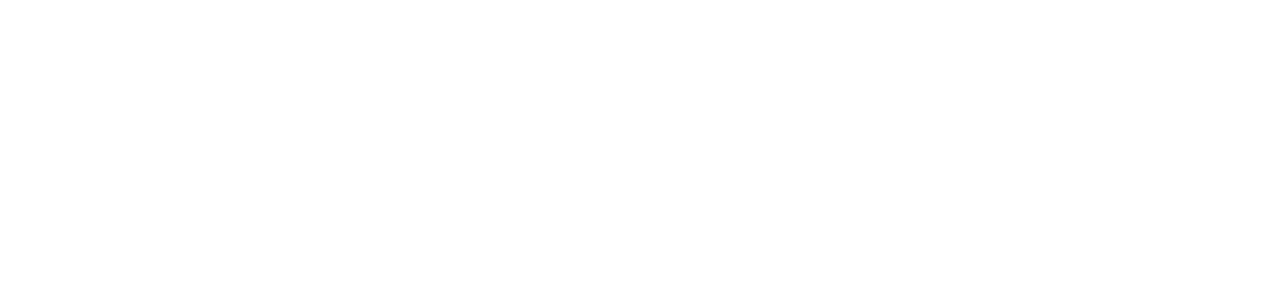
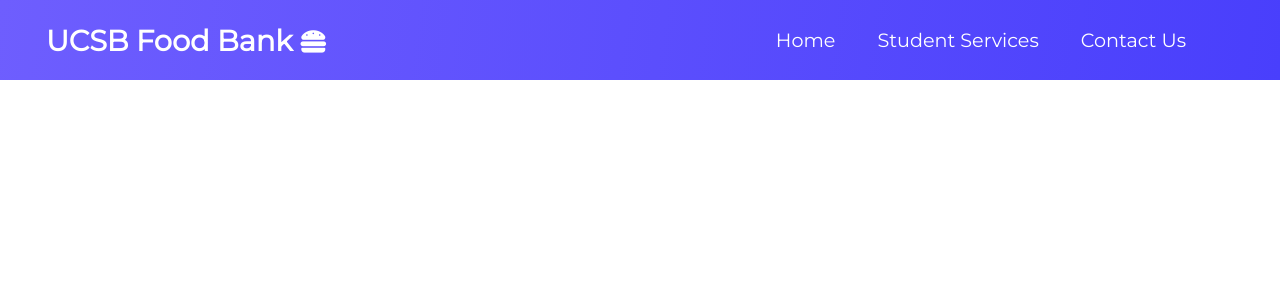
Before and after one commit to ucsb-cs148-s21/1pm-t2-food-bank, a React (Create React App) app: page / in a window 1280 px wide. Shown: the top 300 px of the page. Built offline with nearby package versions, Linux system fonts and the light colour scheme.

Commit message:
lw - add basic navbar

```diff
--- a/public/index.html
+++ b/public/index.html
@@ -10,6 +10,11 @@
       content="Web site created using create-react-app"
     />
     <link rel="apple-touch-icon" href="%PUBLIC_URL%/logo192.png" />
+    <link rel="stylesheet" href="https://use.fontawesome.com/releases/v5.15.3/css/all.css"
+    integrity="sha384-SZXxX4whJ79/gErwcOYf+zWLeJdY/qpuqC4cAa9rOGUstPomtqpuNWT9wdPEn2fk" crossorigin="anonymous">
+    <link rel="preconnect" href="https://fonts.gstatic.com">
+    <link rel="preconnect" href="https://fonts.gstatic.com">
+    <link href="https://fonts.googleapis.com/css2?family=Montserrat&display=swap" rel="stylesheet">
     <!--
       manifest.json provides metadata used when your web app is installed on a
       user's mobile device or desktop. See https://developers.google.com/web/fundamentals/web-app-manifest/
--- a/src/App.css
+++ b/src/App.css
@@ -1,42 +1,6 @@
-.App {
-  text-align: center;
+* {
+  box-sizing: border-box;
+  margin: 0;
+  padding: 0;
+  font-family: 'Montserrat', sans-serif;
 }
-
-.App-logo {
-  height: 40vmin;
-  pointer-events: none;
-}
-
-@media (prefers-reduced-motion: no-preference) {
-  .App-logo {
-    animation: App-logo-spin infinite 20s linear;
-  }
-}
-
-.App-header {
-  background-color: #282c34;
-  min-height: 100vh;
-  display: flex;
-  flex-direction: column;
-  align-items: center;
-  justify-content: center;
-  font-size: calc(30px + 2vmin);
-  color: white;
-}
-
-.App-link {
-  color: #61dafb;
-}
-
-.App.code {
-  font-size: calc(20px + 2vmin);
-}
-
-@keyframes App-logo-spin {
-  from {
-    transform: rotate(0deg);
-  }
-  to {
-    transform: rotate(360deg);
-  }
-}
--- a/src/App.js
+++ b/src/App.js
@@ -1,9 +1,11 @@
+import React from 'react';
+import Navbar from "./components/Navbar/Navbar"
 import './App.css';
 
 function App() {
   return (
     <div className="App">
-
+      <Navbar />
     </div>
   );
 }
--- /dev/null
+++ b/src/components/Navbar/MenuItems.js
@@ -0,0 +1,22 @@
+export const MenuItems = [
+    {
+        title: 'Home',
+        url: '#',
+        cName: 'nav-links'
+    },
+    {
+        title: 'Student Services',
+        url: '#',
+        cName: 'nav-links'
+    },
+    {
+        title: 'Contact Us',
+        url: '#',
+        cName: 'nav-links'
+    },
+    {
+        title: 'Staff Login',
+        url: '#',
+        cName: 'nav-links-mobile'
+    }
+]
--- /dev/null
+++ b/src/components/Navbar/Navbar.css
@@ -0,0 +1,55 @@
+.NavbarItems {
+    background: linear-gradient(98deg, rgb(110, 94, 254) 0%, rgba(73,63,252,1) 100%);
+    height: 80px;
+    display: flex;
+    justify-content: center;
+    align-items: center;
+    font-size: 1.2rem;
+}
+
+.navbar-logo {
+    color: #fff;
+    justify-self: start;
+    margin-left: 20px;
+    cursor: pointer;
+}
+
+.fa-hamburger {
+    margin-left: 0.5rem;
+    font-size: 1.6rem;
+}
+
+.nav-menu {
+    display: grid;
+    grid-template-columns: repeat(5, auto);
+    grid-gap: 10px;
+    list-style: none;
+    text-align: center;
+    width: 70vw;
+    justify-content: end;
+    margin-right: 2rem;
+}
+
+.nav-links {
+    color: white;
+    text-decoration: none;
+    padding: 0.5rem 1rem;
+}
+
+.nav-links:hover {
+    background-color: #6d76f7;
+    border-radius: 4px;
+    transition: all 0.2s ease-out;
+}
+
+.fa-bars {
+    color: white;
+}
+
+.nav-links-mobile {
+    display: none;
+}
+
+.menu-icon {
+    display: none;
+}
--- /dev/null
+++ b/src/components/Navbar/Navbar.js
@@ -0,0 +1,37 @@
+import React, { Component } from 'react';
+import { MenuItems } from "./MenuItems"
+import './Navbar.css'
+
+class Navbar extends Component {
+    state = { clicked: false }
+
+    handleClick = () => {
+        this.setState({ clicked: !this.state.clicked })
+    }
+
+    render() {
+        return (
+            <nav className="NavbarItems">
+                <h1 className="navbar-logo">UCSB Food Bank<i className="fas fa-hamburger"></i></h1>
+                <div className="menu-icon" onClick={this.handleClick}>
+                    <i className={this.state.clicked ? 'fas fa-times' : 'fas fa-bars'}></i>
+                </div>
+                <ul className={this.state.clicked ? 'nav-menu active' : 'nav-menu'}>
+                    {MenuItems.map((item, index) => {
+                        return (
+                            <li key={index}>
+                                <a className={item.cName} href={item.url}>
+                                {item.title}
+                                </a>
+                            </li>
+                        )
+                    })}
+
+
+                </ul>
+            </nav>
+        )
+    }
+}
+
+export default Navbar
```
Also changed, not shown: src/components/Button.css (added), src/components/Button.js (added).
